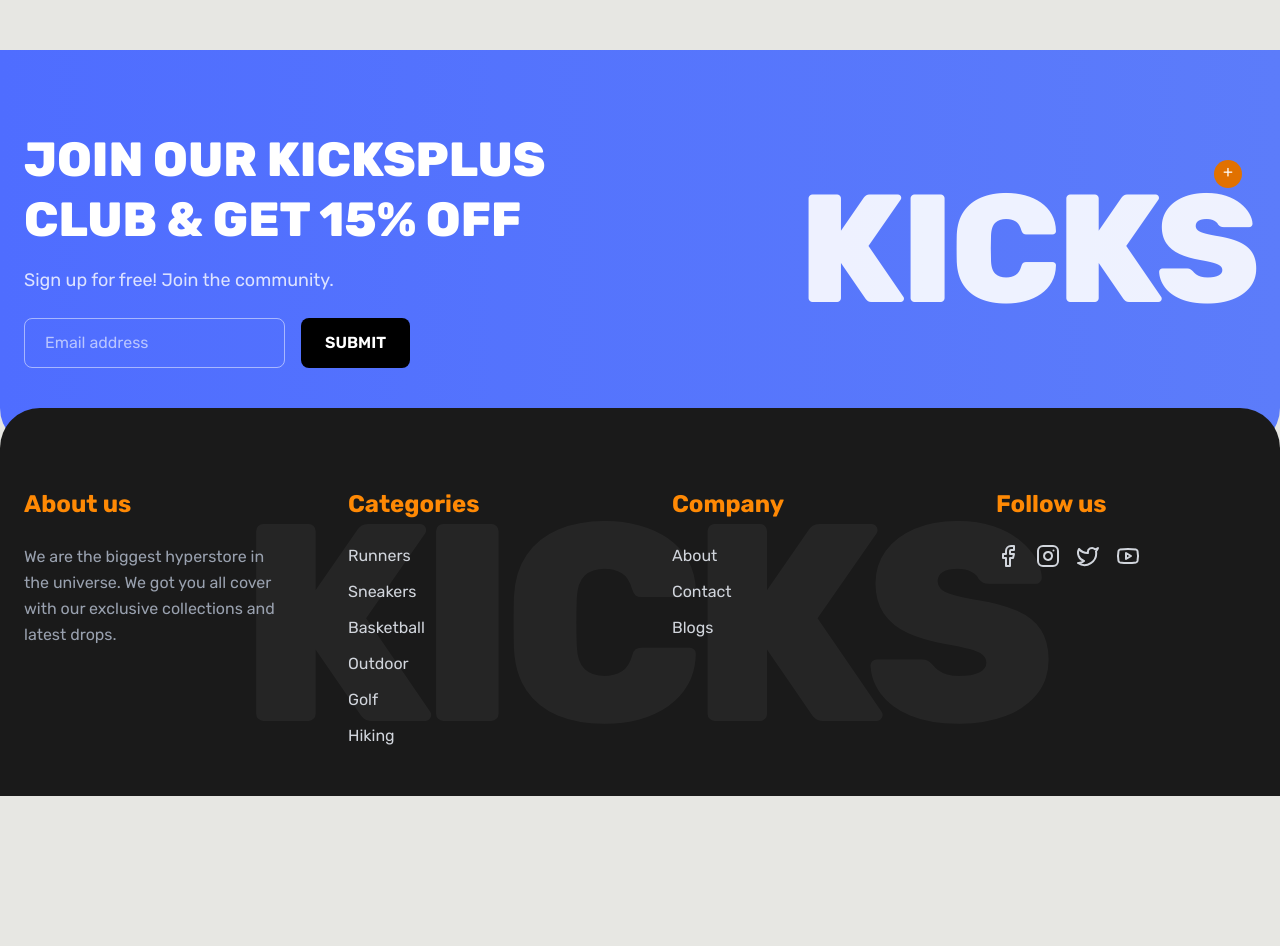
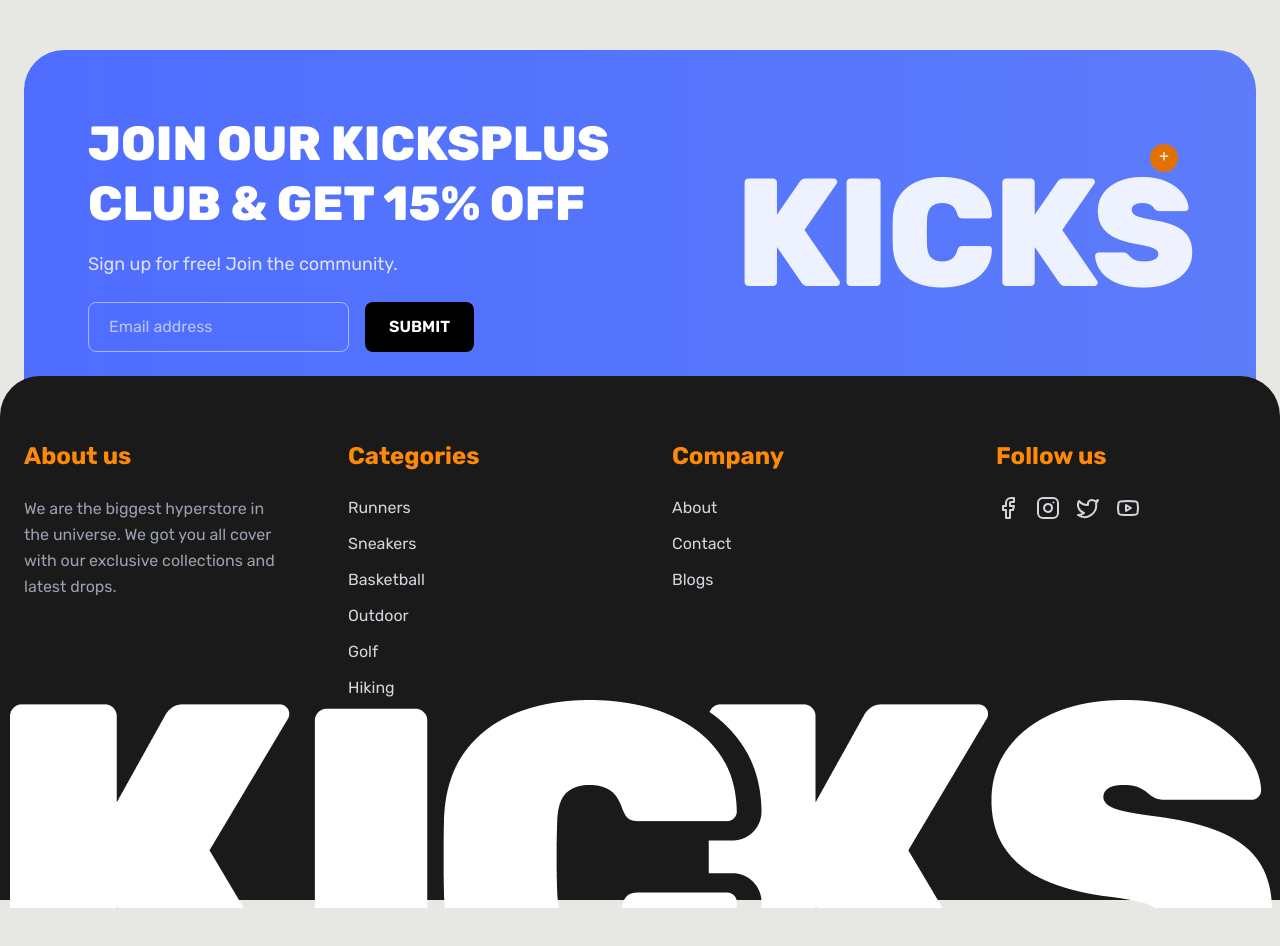
Before and after one commit to bashar35790/kicks-store, a Next.js app: page / in a window 1280 px wide. Shown: the part 2880-3826 px from the top of the page. Before the commit the page ends 3676 px from the top, so only its background shows below. Built offline with nearby package versions, Linux system fonts and the light colour scheme; no server answers.

Commit message:
fixed footer sction

```diff
--- a/src/components/layout/Footer.tsx
+++ b/src/components/layout/Footer.tsx
@@ -5,8 +5,9 @@ export const Footer = () => {
   return (
     <>
       {/* BLUE NEWSLETTER SECTION */}
-      <section className="bg-gradient-to-r from-[#4F6DFF] to-[#5C7CFA] text-white py-20 px-6 rounded-b-[40px]">
-        <div className="max-w-7xl mx-auto flex flex-col lg:flex-row items-center justify-between gap-10">
+      <section className=" text-white px-6 ">
+
+        <div className="bg-gradient-to-r from-[#4F6DFF] to-[#5C7CFA] p-16  max-w-7xl mx-auto flex flex-col lg:flex-row items-center justify-between gap-10 rounded-t-[40px]">
 
           {/* Left Content */}
           <div className="max-w-xl">
@@ -43,14 +44,10 @@ export const Footer = () => {
       </section>
 
       {/* FOOTER SECTION */}
-      <footer className="relative bg-[#1a1a1a] text-gray-300 pt-20 pb-12 overflow-hidden rounded-t-[40px] -mt-10">
+      <footer className="relative -top-20  text-gray-300 pt-20 pb-12 overflow-hidden rounded-t-[40px] -mt-10">
 
-        {/* Huge Background Text */}
-        <div className="absolute bottom-[-40px] left-1/2 -translate-x-1/2 text-[22vw] font-extrabold text-white/5 tracking-tighter pointer-events-none select-none whitespace-nowrap">
-          KICKS
-        </div>
 
-        <div className="max-w-7xl mx-auto px-6 relative z-10">
+        <div className="bg-[#1a1a1a] p-16 rounded-t-[40px] max-w-7xl mx-auto px-6 relative z-10 pb-50 relative">
           <div className="grid grid-cols-1 md:grid-cols-2 lg:grid-cols-4 gap-16">
 
             {/* About Us */}
@@ -114,6 +111,12 @@ export const Footer = () => {
               </div>
             </div>
           </div>
+
+          {/* Huge Background Text */}
+          <div className="absolute top-80%  z-100 left-2.5 opacity-100">
+            <img src="/footerlogo.png" alt="footerlogo" className="cover" />
+          </div>
+
         </div>
       </footer>
     </>
```
Also changed, not shown: public/footerlogo.png (added), public/newsletterLogo.png (added). Lines whose indentation alone changed are shown as unchanged.
